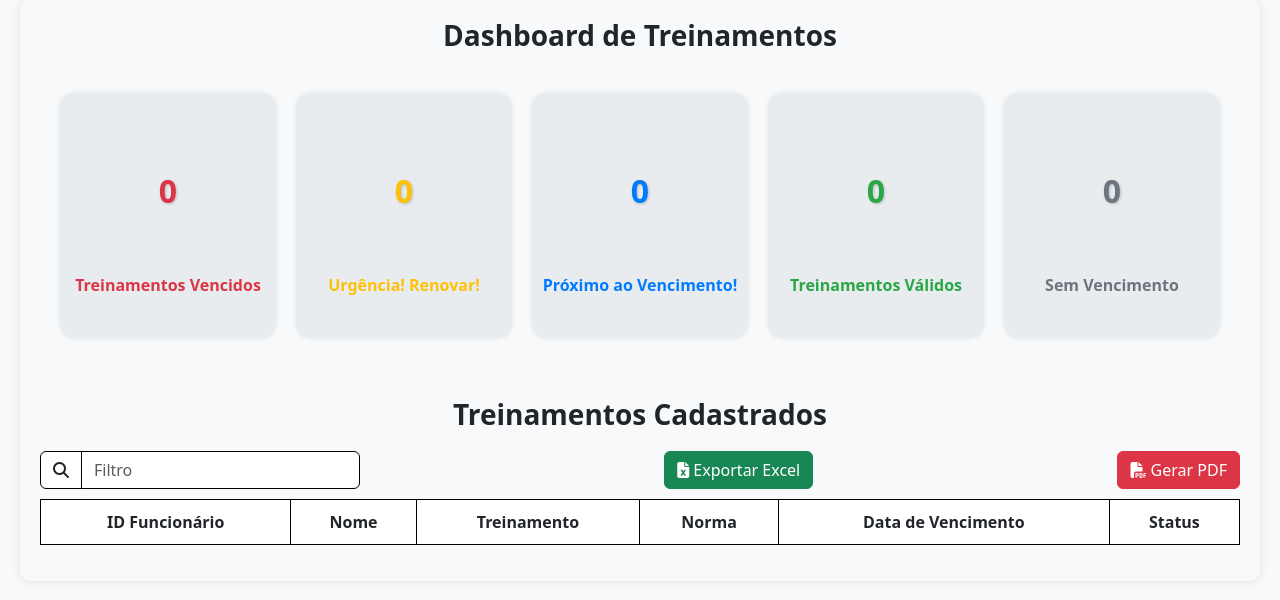
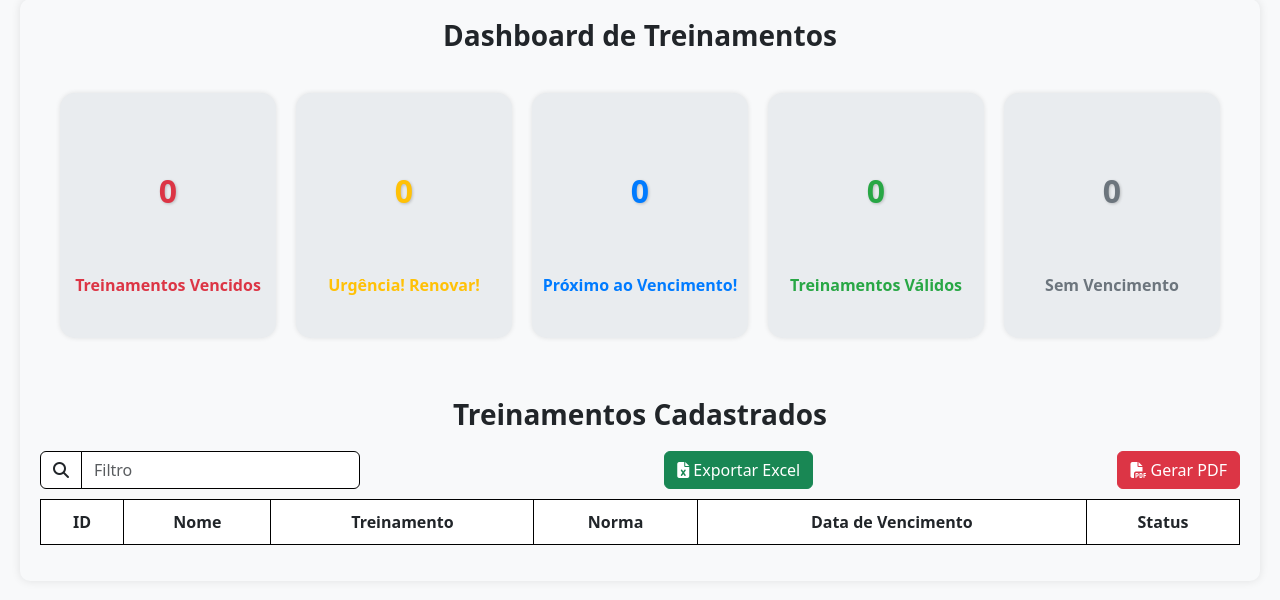
Before and after one commit to joaopedrodirekta/Direkta_Vale, a Django app: page /treinamentos/dashboard/ in a window 1280 px wide. Shown: the part 91-691 px from the top of the page. Run offline with Django 5.2, Linux system fonts and the light colour scheme; data that the repository does not hold is empty.

Commit message:
Correcao

```diff
--- a/treinamentos/templates/treinamentos/dashboard.html
+++ b/treinamentos/templates/treinamentos/dashboard.html
@@ -175,7 +175,7 @@
         <table class="table table-striped" id="treinamentosTable">
             <thead>
                 <tr>
-                    <th>ID Funcionário</th>
+                    <th>ID</th>
                     <th>Nome</th>
                     <th>Treinamento</th>
                     <th>Norma</th>
```
